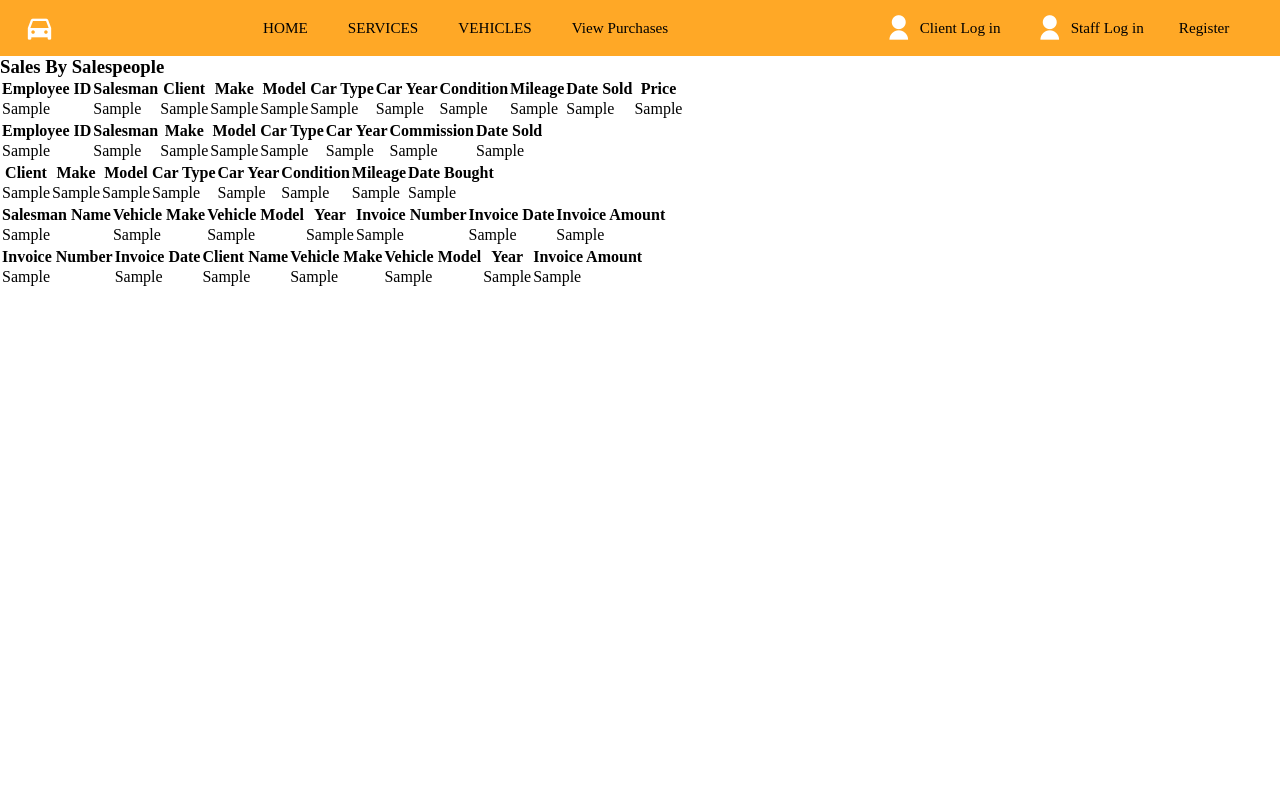
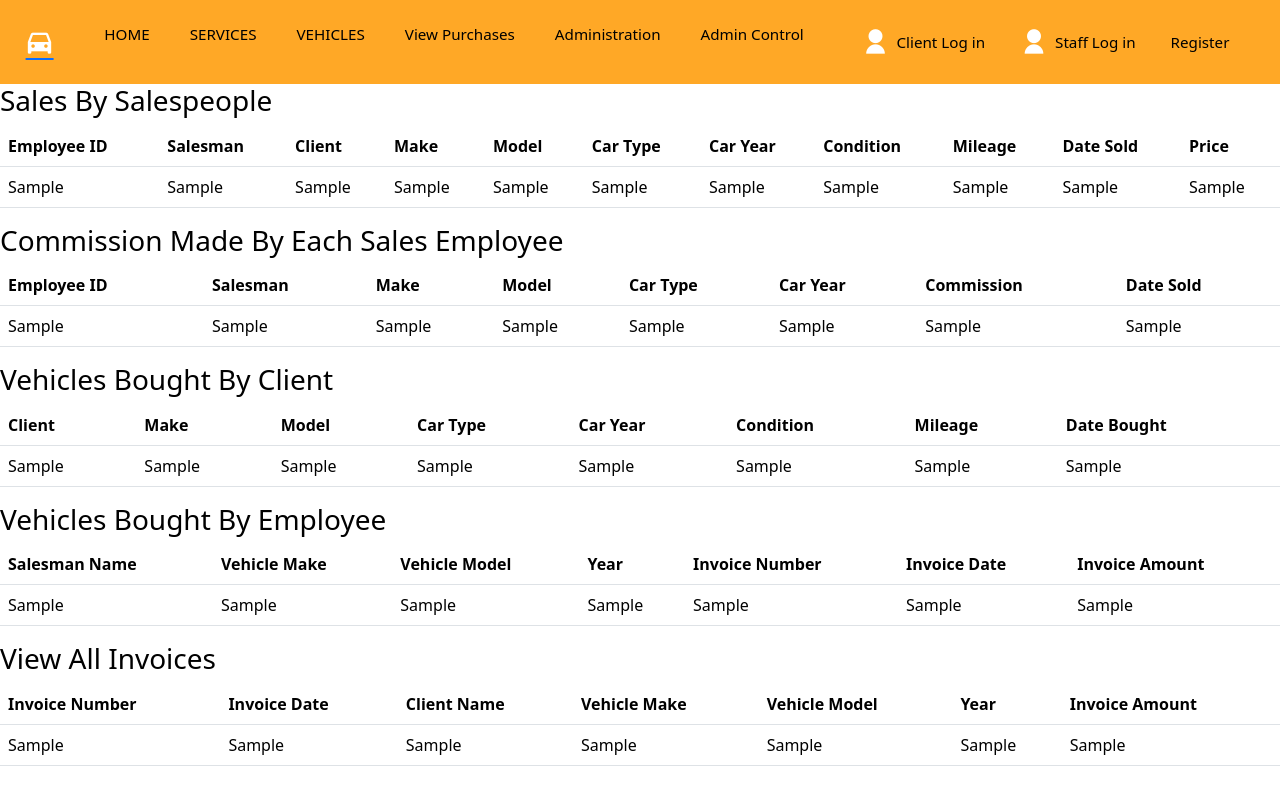
Before and after one commit to ReinerYaeger/DrAuto, a Django app: template templates/drauto/admin_page.html in a window 1280 px wide. Run offline with Django 4.2, Linux system fonts and the light colour scheme; the template is opened without the code that fills it: most values are stand-ins (such as "Sample title", 1, 10 or a date in 2020).

Commit message:
added admin control

```diff
--- a/drauto/static/css/index.css
+++ b/drauto/static/css/index.css
@@ -1,22 +1,21 @@
-*{
-    padding:0;
-    margin:0;
-    box-sizing:border-box;
+* {
+    padding: 0;
+    margin: 0;
+    box-sizing: border-box;
     text-decoration: none;
 }
 
-:root{
+:root {
     --bg-color: #FFA826;
     --text-color: #000000;
     --main-color: #FFFFFF;
 }
 
-body{
+body {
     min-height: 100vh;
     background: var(--main-color);
     color: var(--text-color);
 }
-
 
 
 /*  position: fixed;
@@ -24,7 +23,7 @@ body{
     top: 0;
     right: 0;
 */
-header{
+header {
     width: 100%;
     z-index: 1000;
     display: flex;
@@ -37,25 +36,25 @@ header{
     background: var(--bg-color);
 }
 
-.logo{
+.logo {
     display: flex;
     align-items: center;
 }
 
 /* change color of logo icon here*/
-.logo i{
+.logo i {
     color: var(--main-color);
     font-size: 28px;
     margin-right: 3px;
 }
 
-.logo span{
+.logo span {
     color: var(--text-color);
     font-size: 1.5rem;
     font-weight: 600;
 }
 
-.navbar{
+.navbar {
     display: flex;
     list-style: none;
 }
@@ -67,6 +66,7 @@ header{
     padding: 5px 0;
     margin: 0 30px;
     transition: all .50s ease;
+    text-decoration: none; /* remove underline from links */
 }
 
 .navbar a:hover{
@@ -89,6 +89,7 @@ header{
     font-size: 0.95rem;
     font-weight: 500;
     transition: all .50s ease;
+    text-decoration: none; /* remove underline from links */
 }
 
 .main a:hover{
@@ -96,7 +97,7 @@ header{
 }
 
 /*not display menu icon unless screen size decreases*/
-#menu-icon{
+#menu-icon {
     font-size: 35px;
     color: var(--main-color);
     cursor: pointer;
@@ -104,30 +105,30 @@ header{
     display: none;
 }
 
-.user{
+.user {
     display: flex;
     align-items: center;
 }
 
-.user i{
+.user i {
     color: var(--main-color);
     font-size: 28px;
     margin-right: 7px;
 }
 
-.cont-about{
+.cont-about {
     background-color: var(--bg-color);
 }
 
-.cont-about{
+.cont-about {
     display: flex;
 }
 
-h2{
+h2 {
     color: var(--text-color);
 }
 
-.desc{
+.desc {
     text-align: right;
 }
 
@@ -149,7 +150,7 @@ h2{
 }
 
 /*Services design*/
-.services{
+.services {
     font-family: 'raleway';
     display: flex;
     justify-content: center;
@@ -158,7 +159,7 @@ h2{
     background: #fafafa;
 }
 
-.content-box{
+.content-box {
     display: flex;
     justify-content: space-between;
 
@@ -166,7 +167,7 @@ h2{
     margin-top: 30px;
 }
 
-.card{
+.card {
     min-height: 220px;
     width: 30%;
     padding: 30px;
@@ -181,24 +182,25 @@ h2{
     transition: all .50s ease;
 }
 
-.card i{
+.card i {
     margin: 20px;
     color: var(--bg-color);
 }
 
-.card h2{
+.card h2 {
     color: var(--bg-color);
 }
 
-.card h3{
+.card h3 {
     margin-bottom: 12px;
     font-weight: 400;
 }
 
-.card p{
+.card p {
     color: #6c757d;
     text-align: center;
 }
+
 /*
 .card:hover i, .card:hover p{
     color:#FFFFFF;
@@ -231,24 +233,24 @@ h2{
     background-size: cover;
 }*/
 
-@media (max-width: 1280px){
-    header{
+@media (max-width: 1280px) {
+    header {
         padding: 14px 2%;
         transition: .2s;
     }
 
-    .navbar a{
+    .navbar a {
         padding: 5px 0;
         margin: 0px 20px;
     }
 }
 
-@media (max-width: 991px){
-    #menu-icon{
+@media (max-width: 991px) {
+    #menu-icon {
         display: block;
     }
 
-    .navbar{
+    .navbar {
         position: absolute;
         top: 100%;
         right: -100%;
@@ -261,41 +263,41 @@ h2{
         transition: all .50s ease;
     }
 
-    .navbar a{
+    .navbar a {
         display: block;
         margin: 12px 0;
         padding: 0 25px;
         transition: all .50s ease;
     }
 
-    .navbar a:hover{
+    .navbar a:hover {
         color: var(--text-color);
         transition: all .50s ease;
     }
 
-    .navbar a:active{
+    .navbar a:active {
         color: var(--text-color);
     }
 
-    .navbar.open{
+    .navbar.open {
         right: 2%;
     }
 
-    .services{
+    .services {
         padding: 25px;
     }
 
-    .services h3{
+    .services h3 {
         font-size: 1.5em;
         font-weight: 600;
     }
 
-    .content-box{
+    .content-box {
         flex-direction: column;
     }
 
-    .card{
-        min-width:60%;
+    .card {
+        min-width: 60%;
         margin: 10px auto;
     }
 }
--- a/drauto/urls.py
+++ b/drauto/urls.py
@@ -17,5 +17,6 @@ urlpatterns = [
     path('vehicle/purchase/<str:vehicle_id>/', views.purchase, name='purchase'),
     # path('vehicle/purchase/<str:')
 
-    path('admin_page/',views.admin_views,name='admin_page')
+    path('admin_views/',views.admin_views,name='admin_views'),
+    path('admin_control/',views.admin_control,name='admin_control'),
 ]
--- a/templates/drauto/admin_page.html
+++ b/templates/drauto/admin_page.html
@@ -7,8 +7,8 @@
 {% include 'drauto/navbar.html' %}
 
 <h3>Sales By Salespeople</h3>
-<table>
-  <thead>
+<table class="table">
+  <thead class="thead-dark">
     <tr>
       <th>Employee ID</th>
       <th>Salesman</th>
@@ -42,8 +42,9 @@
   </tbody>
 </table>
 
-<table>
-  <thead>
+<h3>Commission Made By Each Sales Employee</h3>
+<table class="table">
+  <thead class="thead-dark">
     <tr>
       <th>Employee ID</th>
       <th>Salesman</th>
@@ -55,7 +56,7 @@
       <th>Date Sold</th>
     </tr>
   </thead>
-  <tbody>
+  <tbody >
     {% for commission in commission_list %}
       <tr>
         <td>{{ commission.0 }}</td>
@@ -71,8 +72,9 @@
   </tbody>
 </table>
 
-<table>
-  <thead>
+<h3>Vehicles Bought By Client</h3>
+<table class="table">
+  <thead class="thead-dark">
     <tr>
       <th>Client</th>
       <th>Make</th>
@@ -100,9 +102,9 @@
   </tbody>
 </table>
 
-
-<table>
-  <thead>
+<h3>Vehicles Bought By Employee</h3>
+<table class="table">
+  <thead class="thead-dark">
     <tr>
       <th>Salesman Name</th>
       <th>Vehicle Make</th>
@@ -128,8 +130,9 @@
   </tbody>
 </table>
 
-<table>
-  <thead>
+<h3>View All Invoices</h3>
+<table class="table">
+  <thead class="thead-dark">
     <tr>
       <th>Invoice Number</th>
       <th>Invoice Date</th>
--- a/templates/drauto/client_purchase_page.html
+++ b/templates/drauto/client_purchase.html
@@ -8,7 +8,7 @@
 {% include 'drauto/navbar.html' %}
 
 <h3> Here are all your Previous Purchases</h3>
-<table>
+<table class="table">
   <thead>
     <tr>
       <th>Salesman Name</th>
--- a/templates/drauto/main.html
+++ b/templates/drauto/main.html
@@ -2,6 +2,7 @@
 <head>
         <meta charset="utf-8">
         <meta name="viewport" content="width=device-width, initial-scale=1">
+    <link href="https://cdn.jsdelivr.net/npm/bootstrap@5.3.0-alpha1/dist/css/bootstrap.min.css" rel="stylesheet" integrity="sha384-GLhlTQ8iRABdZLl6O3oVMWSktQOp6b7In1Zl3/Jr59b6EGGoI1aFkw7cmDA6j6gD" crossorigin="anonymous">
         <link href="https://cdn.jsdelivr.net/npm/remixicon@2.5.0/fonts/remixicon.css" rel="stylesheet">
         <link rel="stylesheet" href="https://unpkg.com/boxicons@latest/css/boxicons.min.css">
         <link rel="stylesheet" href="{% static 'css/index.css' %}">
--- a/templates/drauto/navbar.html
+++ b/templates/drauto/navbar.html
@@ -13,14 +13,17 @@
         <li><a href="{% url 'services' %}">SERVICES</a></li>
         <li><a href="{% url 'vehicle' %}">VEHICLES</a></li>
         <li><a href="{% url 'client_purchase' %}">View Purchases</a></li>
-{#     client_name=request.user.username#}
+
+        <li><a href="{% url 'admin_views' %}">Administration</a></li>
+        <li><a href="{% url 'admin_control' %}">Admin Control</a></li>
+        {#     client_name=request.user.username#}
         {% if request.user.is_staff %}
-            <li><a href="{% url 'admin' %}">Administration</a></li>
+
         {% elif request.user.is_authenticated %}
             <li><a href="{% url 'contact' %}">CONTACT US</a></li>
 
-{#        {% else %}#}
-{#            <li>View Purchases</li>#}
+            {#        {% else %}#}
+            {#            <li>View Purchases</li>#}
         {% endif %}
     </ul>
 
--- a/templates/drauto/services.html
+++ b/templates/drauto/services.html
@@ -7,6 +7,8 @@
 {% include 'drauto/navbar.html' %}
 
 
+<h1> We Offer </h1>
+
 
 
 </body>
```
Also changed, not shown: drauto/views.py (+50 -1 lines), templates/drauto/admin_control.html (added, +37 -0 lines).
